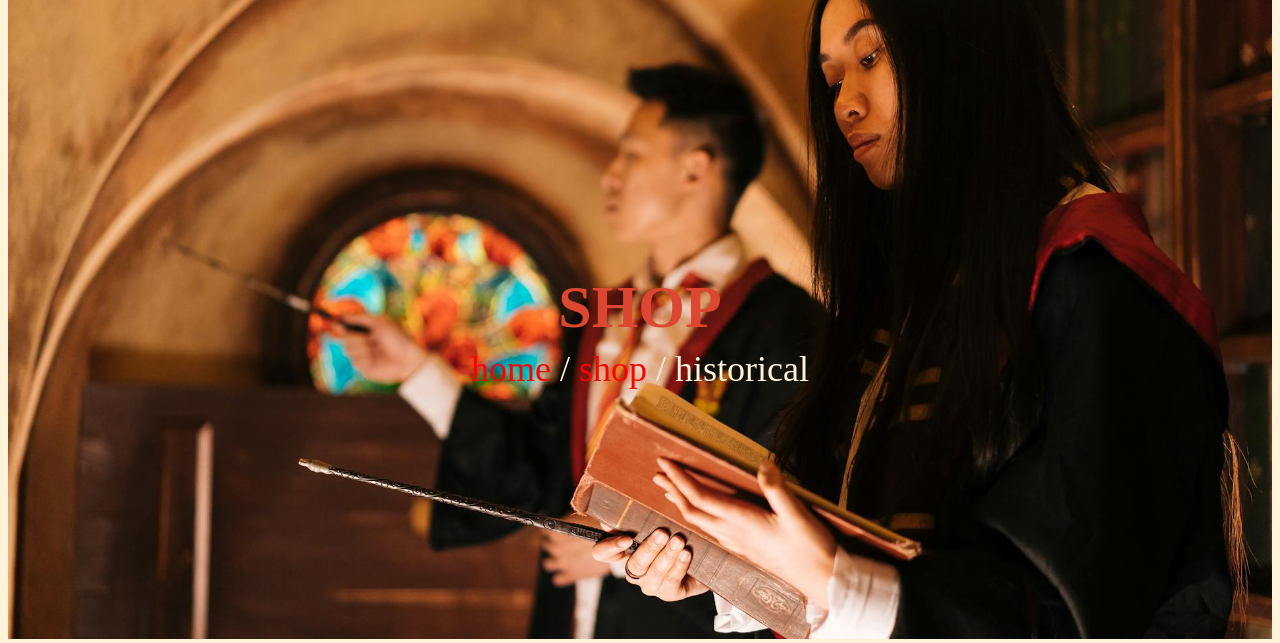
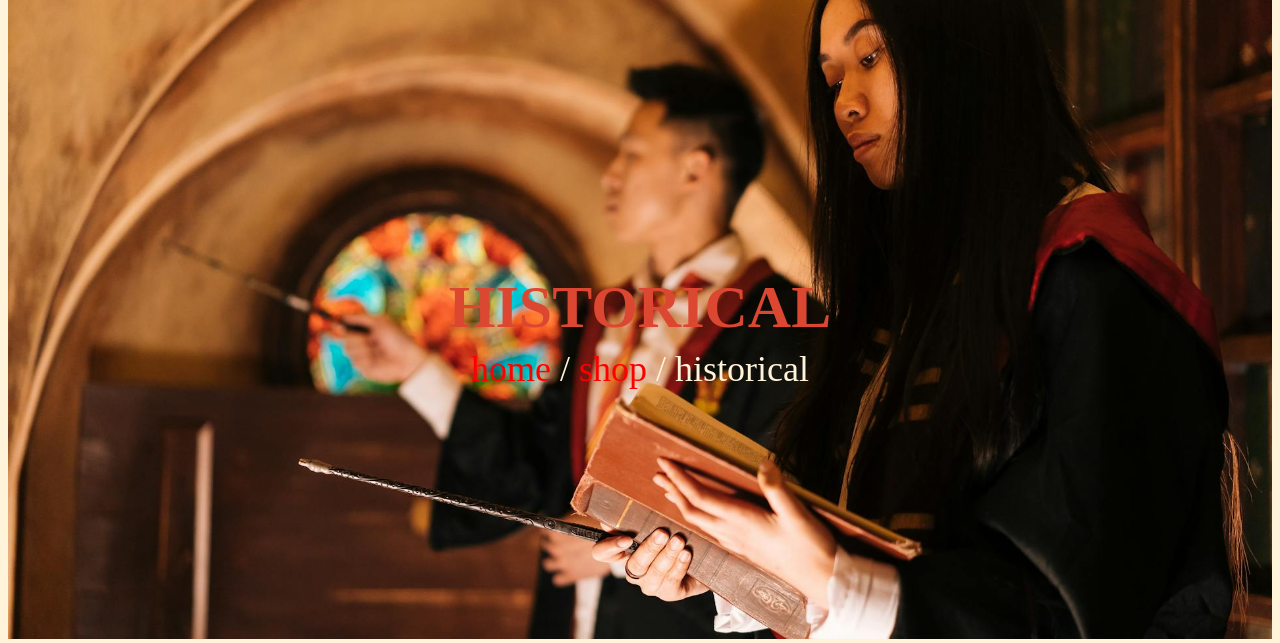
Before and after one commit to kamoM312/Bookstore-Library, a PHP site: page /shopHistorical.php in a window 1280 px wide. Shown: the part 99-742 px from the top of the page. Run offline with PHP 8.4, Linux system fonts and the light colour scheme; the visitor is signed in with stand-in values (Sample User, id 1); data that the repository does not hold is empty; some libraries are stand-ins or nearby versions.

Commit message:
fixed heading section h3 text

```diff
--- a/shopHistorical.php
+++ b/shopHistorical.php
@@ -54,7 +54,7 @@
 
  	<div class="heading">
 
- 		<h3>shop</h3>
+ 		<h3>historical</h3>
  		<p><a href="home_page.php">home</a> / <a href="shop.php">shop</a> / historical </p>
 
  	</div>
```
